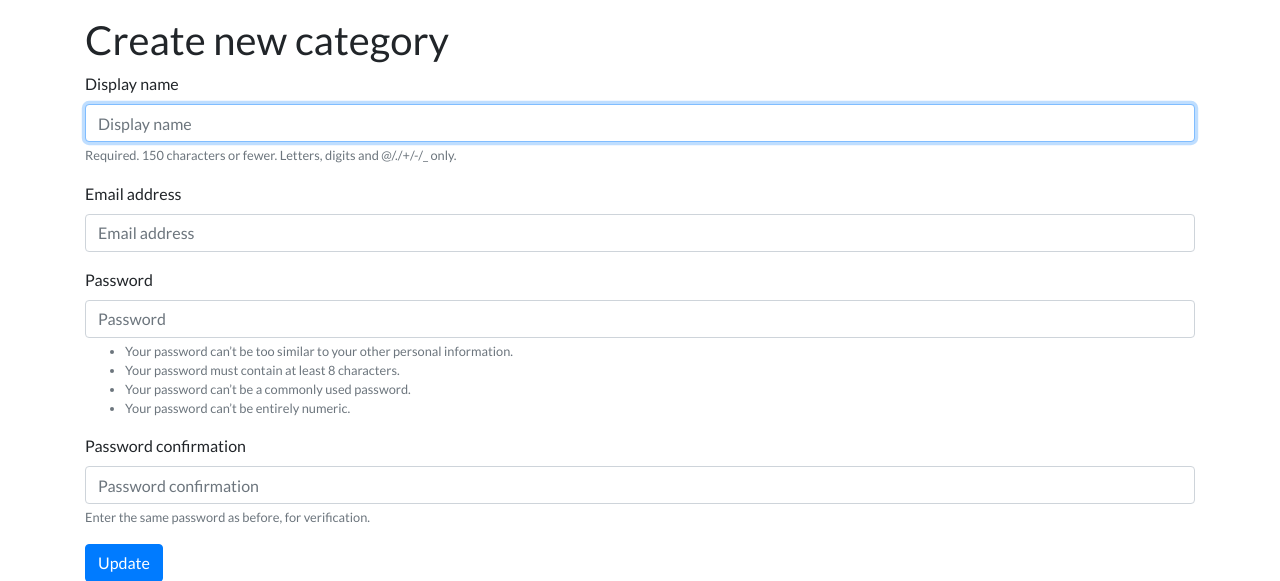
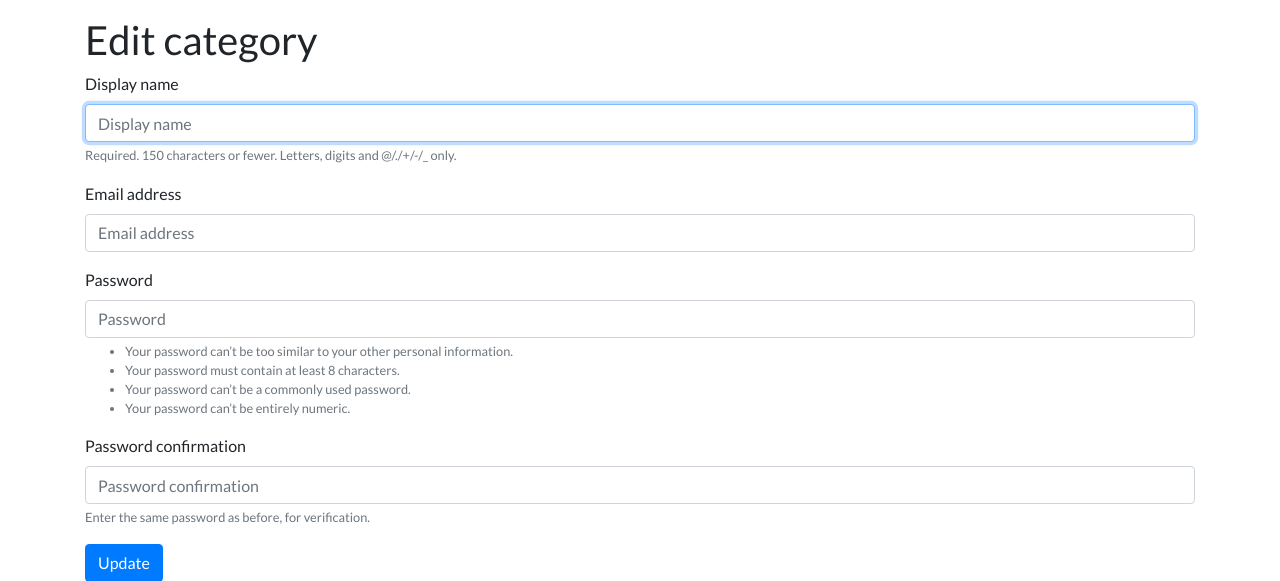
Before and after one commit to orfeasa/grocerease, a Django app: template main/templates/main/category_update_form.html in a window 1280 px wide. Shown: the part 56-637 px from the top of the page. Run offline with Django 3.2, Linux system fonts and the light colour scheme; the template is opened without the code that fills it: values that come from a table or form of the project are taken from there, others are empty; some libraries are stand-ins or nearby versions.

Commit message:
Change wording in category update form

```diff
--- a/main/templates/main/category_update_form.html
+++ b/main/templates/main/category_update_form.html
@@ -1,7 +1,7 @@
 {% extends 'main/base.html' %}
 {% load bootstrap4 %}
 {% block content %}
-<h1>Create new category</h1>
+<h1>Edit category</h1>
 <form method="POST">
   {% csrf_token %} {% bootstrap_form form %} {% buttons %}
   <button type="submit" class="btn btn-primary">Update</button>
```
